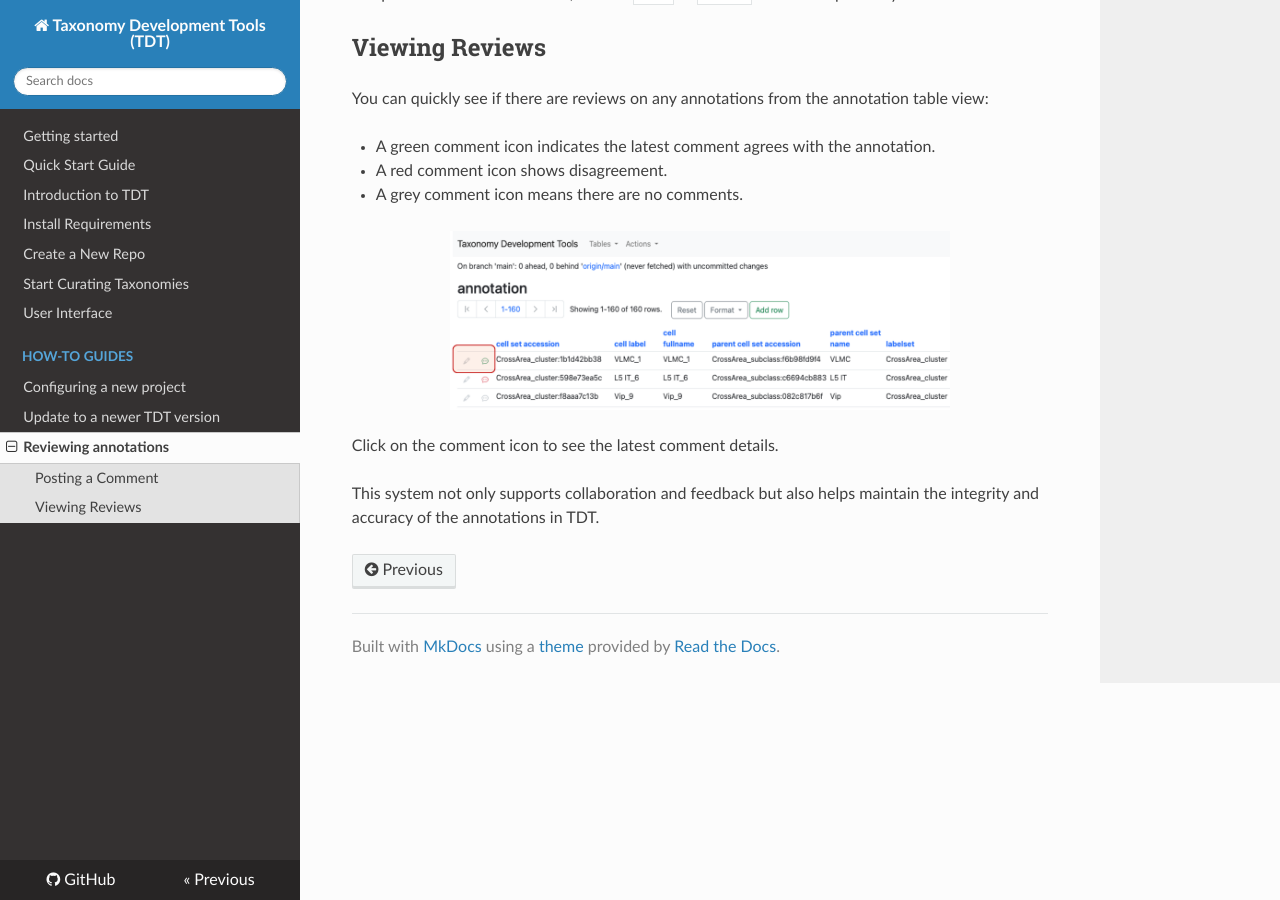
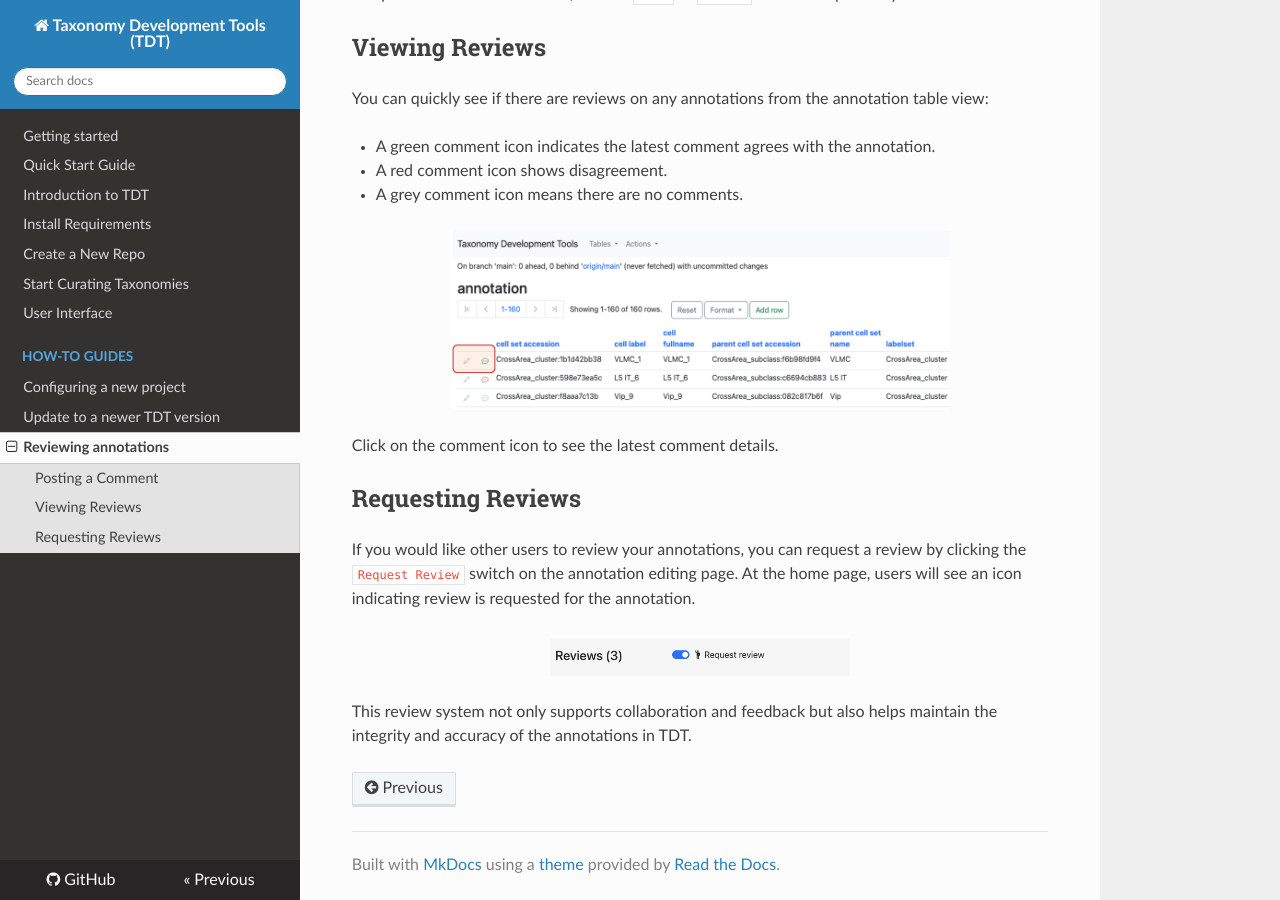
Before and after one commit to brain-bican/taxonomy-development-tools, an MkDocs documentation site: the page built from docs/Review.md, in a window 1280 px wide and 900 px high, scrolled down 1480 px. Built offline with MkDocs 1.6.1, drawn with Linux system fonts in a browser that asks for light colours; nearby versions of some CDN libraries.

Commit message:
request review doc added #165

```diff
--- a/docs/Review.md
+++ b/docs/Review.md
@@ -46,4 +46,12 @@
 
 Click on the comment icon to see the latest comment details.
 
-This system not only supports collaboration and feedback but also helps maintain the integrity and accuracy of the annotations in TDT.
+## Requesting Reviews
+
+If you would like other users to review your annotations, you can request a review by clicking the `Request Review` switch on the annotation editing page. At the home page, users will see an icon indicating review is requested for the annotation.
+
+<p align="center">
+    <img src="https://raw.githubusercontent.com/brain-bican/taxonomy-development-tools/main/docs/images/screenshots/review_request.png" alt="Request review." width="300"/>
+</p>
+
+This review system not only supports collaboration and feedback but also helps maintain the integrity and accuracy of the annotations in TDT.
```
Also changed, not shown: docs/images/screenshots/review_request.png (added).
